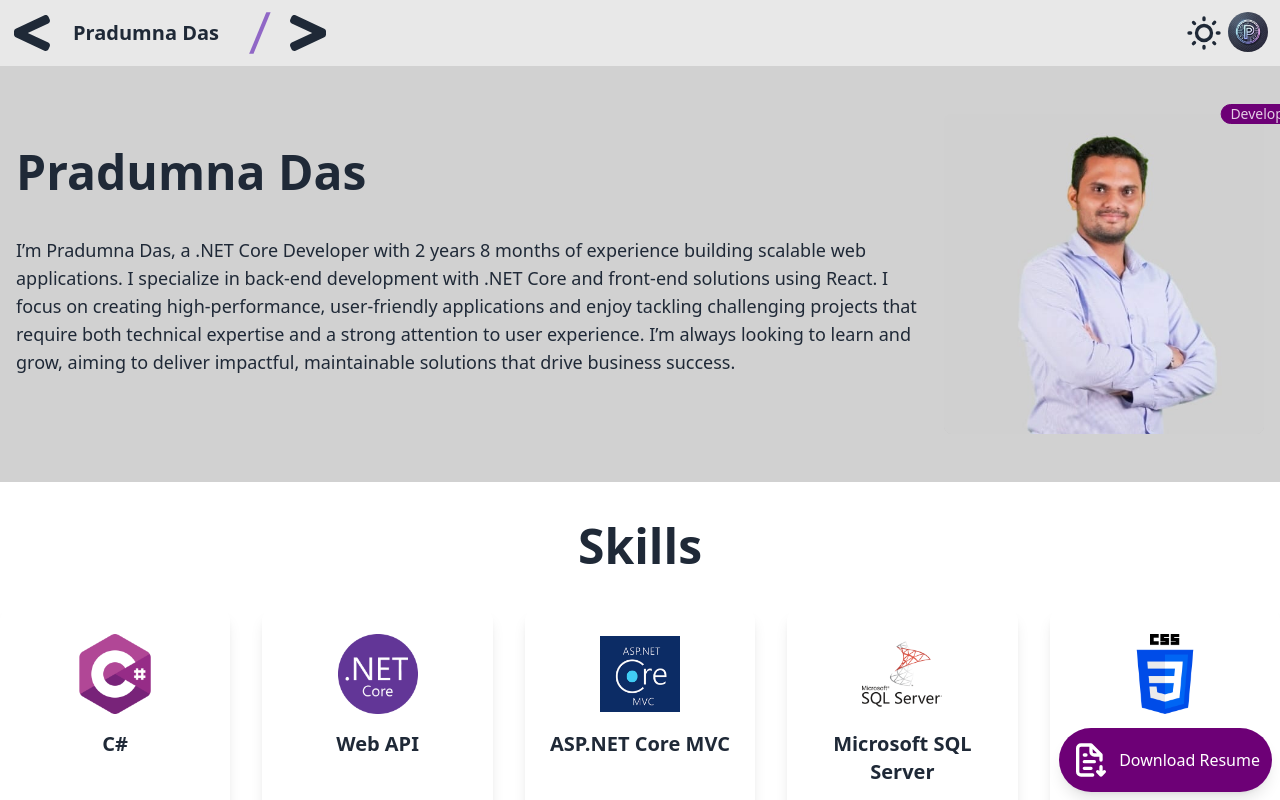
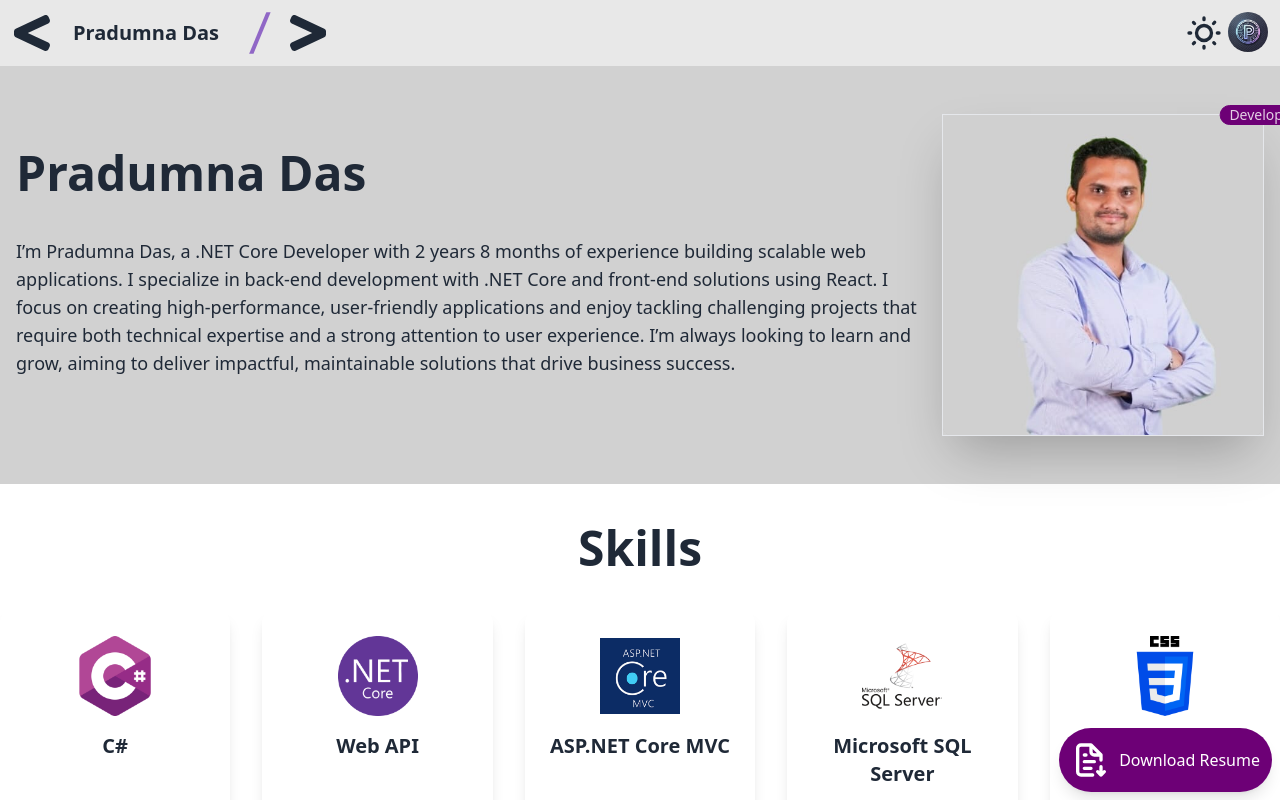
Before and after one commit to Pradumna2022/My_Portfolio, a React (Vite) app: page / in a window 1280 px wide. Shown: the top 800 px of the page. Built offline with nearby package versions, Linux system fonts and the light colour scheme.

Commit message:
Profile image design change

```diff
--- a/src/Pages/Info.jsx
+++ b/src/Pages/Info.jsx
@@ -26,7 +26,7 @@ function Info() {
                 <div className="md:container md:mx-auto">
                     <div className="hero-content flex-col lg:flex-row-reverse items-center">
                         {/* Profile image */}
-                        <div className="avatar indicator mb-8 lg:mb-0">
+                        <div className="avatar indicator mb-8 shadow-2xl border lg:mb-0">
                             {/* <span className="indicator-item badge">
                                 <div className="rating">
                                     <input type="radio" name="rating-4" className="mask mask-star-2 bg-green-500 glow-star" defaultChecked />
```
